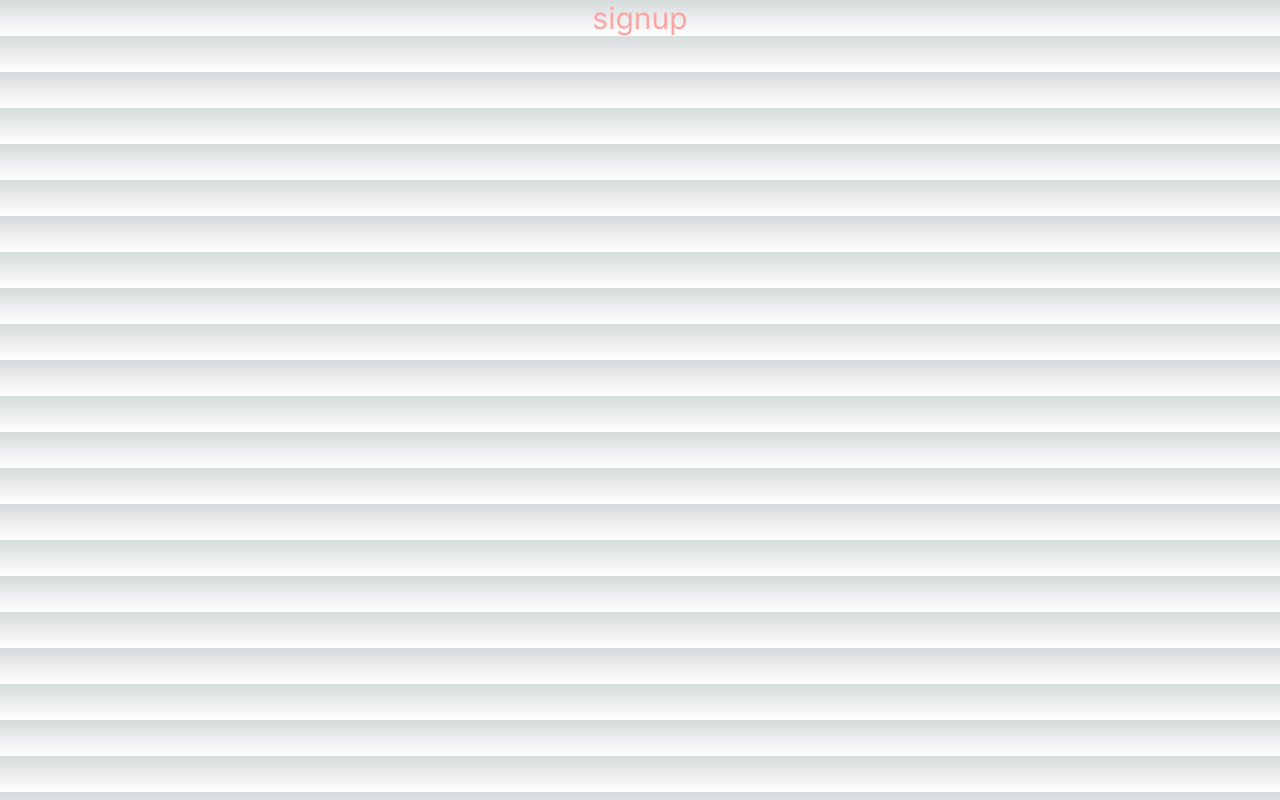
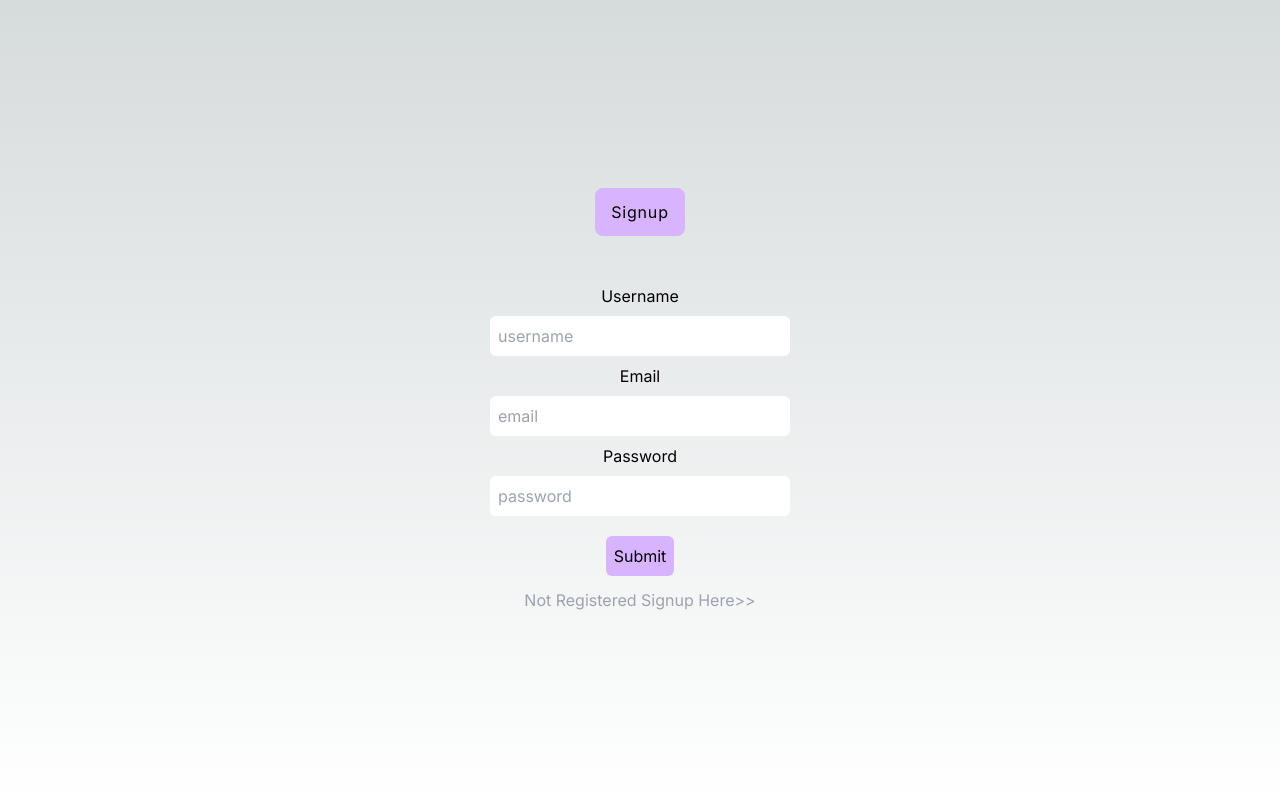
Before and after one commit to Karanfullstack/nextjs, a Next.js app: page /signup in a window 1280 px wide. Built offline with nearby package versions, Linux system fonts and the light colour scheme.

Commit message:
signup api and pages

```diff
--- a/package.json
+++ b/package.json
@@ -27,5 +27,8 @@
     "react-hot-toast": "^2.4.1",
     "tailwindcss": "3.4.0",
     "typescript": "5.3.3"
+  },
+  "devDependencies": {
+    "@types/bcryptjs": "^2.4.6"
   }
 }
--- /dev/null
+++ b/src/app/api/users/signup/route.ts
@@ -0,0 +1,41 @@
+import {DB_CONNECTION} from "@/db/connection";
+import User from "@/models/userModel";
+import {NextRequest, NextResponse} from "next/server";
+import bcrypt from "bcryptjs";
+
+export async function POST(request: NextRequest) {
+	try {
+		const {email, password, username} = await request.json();
+		if (!username || !email || !password) {
+			return NextResponse.json(
+				{error: "Please fill all fields"},
+				{status: 400}
+			);
+		}
+		console.log(email, password, username);
+		await DB_CONNECTION();
+
+		// finding user if exists
+		const user = await User.findOne({email});
+		if (user) {
+			return NextResponse.json({error: "User already exists"}, {status: 400});
+		}
+		// hashing password;
+		const hashedPassword = await bcrypt.hash(password, 10);
+		// creating new user
+		const newUser = new User({
+			username,
+			email,
+			password: hashedPassword,
+		});
+		// saving user
+		await newUser.save();
+		// returning user
+		return NextResponse.json(
+			{message: "User Registered Done", success: true, user: newUser},
+			{status: 201}
+		);
+	} catch (error: any) {
+		return NextResponse.json({error: error.message}, {status: 500});
+	}
+}
--- a/src/app/login/page.tsx
+++ b/src/app/login/page.tsx
@@ -1,7 +1,53 @@
-import React from "react";
+"use client";
+import Link from "next/link";
+import React, {useState, useEffect} from "react";
+import {useRouter} from "next/navigation";
+import axios from "axios";
 
 const LoginPage = () => {
-	return <h1 className="text-3xl text-center text-green-200">Login</h1>;
+	const [user, setUser] = useState({
+		email: "",
+		password: "",
+	});
+
+	// onSubmit function
+	const onSubmit = async () => {};
+	return (
+		<div className="flex flex-col items-center justify-center min-h-screen py-2">
+			<h1 className="text-2xl tracking-wider rounded-lg mb-10 text-center text-black py-3 px-4 bg-purple-300">
+				Login
+			</h1>
+
+			<label className="text-1xl mb-2 mt-2" htmlFor="email">
+				Email
+			</label>
+			<input
+				className="text-black p-2 min-w-[300px] rounded-md outline-none"
+				type="text"
+				placeholder="email"
+				value={user.email || ""}
+				onChange={(e) => setUser({...user, email: e.target.value})}
+			/>
+
+			<label className="text-1xl mb-2 mt-2" htmlFor="email">
+				Password
+			</label>
+			<input
+				className="text-black p-2 min-w-[300px] rounded-md outline-none"
+				type="password"
+				placeholder="password"
+				value={user.password || ""}
+				onChange={(e) => setUser({...user, password: e.target.value})}
+			/>
+			<button
+				onClick={onSubmit}
+				className="p-2 bg-purple-300 text-black rounded-md mt-5 hover:bg-purple-400 duration-150"
+			>
+				Submit
+			</button>
+			<Link className="mt-3 text-gray-400" href="/signup">Not Registered Signup Here{">>"} </Link>
+		</div>
+	);
 };
 
 export default LoginPage;
--- /dev/null
+++ b/src/app/profile/[id]/page.tsx
@@ -0,0 +1,13 @@
+import React from "react";
+
+const UserProfile = ({params}: any) => {
+	return (
+		<div className="flex justify-center items-center h-screen">
+			<h1 className="text-3xl">
+				User Profile Page <span className="bg-purple-300 rounded-lg text-black p-1">{params.id}</span>
+			</h1>
+		</div>
+	);
+};
+
+export default UserProfile;
--- /dev/null
+++ b/src/app/profile/page.tsx
@@ -0,0 +1,11 @@
+import React from "react";
+
+const ProfilePage = () => {
+	return (
+		<div className="flex justify-center h-screen items-center">
+			<h1 className="text-2xl uppercase font-black">Profile Page</h1>
+		</div>
+	);
+};
+
+export default ProfilePage;
--- a/src/app/signup/page.tsx
+++ b/src/app/signup/page.tsx
@@ -1,9 +1,81 @@
-import React from 'react'
+"use client";
+import Link from "next/link";
+import React, {useState, useEffect} from "react";
+import {useRouter} from "next/navigation";
+import axios from "axios";
 
 const SignupPage = () => {
-  return (
-    <h1 className='text-3xl text-center text-red-300'>signup</h1>
-  )
-}
+	const router = useRouter();
+	const [user, setUser] = useState({
+		email: "",
+		password: "",
+		username: "",
+	});
 
-export default SignupPage
+	// onSubmit function
+	const onSubmit = async () => {
+		try {
+			const response = await axios.post("/api/users/signup", user);
+			if (response.data.success) {
+				router.push("/login");
+			}
+			console.log(response);
+		} catch (error: any) {
+			console.log(error.message);
+		}
+	};
+
+	// useEffect
+
+	return (
+		<div className="flex flex-col items-center justify-center min-h-screen py-2">
+			<h1 className="text-1xl tracking-wider rounded-lg mb-10 text-center text-black py-3 px-4 bg-purple-300">
+				Signup
+			</h1>
+			<label className="text-1xl mb-2 mt-2" htmlFor="email">
+				Username
+			</label>
+			<input
+				className="text-black p-2 min-w-[300px] rounded-md outline-none"
+				type="text"
+				placeholder="username"
+				value={user.username || ""}
+				onChange={(e) => setUser({...user, username: e.target.value})}
+			/>
+
+			<label className="text-1xl mb-2 mt-2" htmlFor="email">
+				Email
+			</label>
+			<input
+				className="text-black p-2 min-w-[300px] rounded-md outline-none"
+				type="text"
+				placeholder="email"
+				value={user.email || ""}
+				onChange={(e) => setUser({...user, email: e.target.value})}
+			/>
+
+			<label className="text-1xl mb-2 mt-2" htmlFor="email">
+				Password
+			</label>
+			<input
+				className="text-black p-2 min-w-[300px] rounded-md outline-none"
+				type="password"
+				placeholder="password"
+				value={user.password || ""}
+				onChange={(e) => setUser({...user, password: e.target.value})}
+			/>
+			<button
+				onClick={onSubmit}
+				className="
+					 p-2 bg-purple-300 text-black rounded-md mt-5 hover:bg-purple-400 duration-150"
+			>
+				Submit
+			</button>
+			<Link className="mt-3 text-gray-400" href="/login">
+				Not Registered Signup Here{">>"}{" "}
+			</Link>
+		</div>
+	);
+};
+
+export default SignupPage;
--- a/src/db/connection.ts
+++ b/src/db/connection.ts
@@ -6,13 +6,13 @@ if (!MONGO_URI) {
 }
 // Pool connection
 let cachedConnection: Connection | null = null;
-export const dbConnection = async (): Promise<Connection> => {
+export const DB_CONNECTION = async (): Promise<Connection> => {
 	if (cachedConnection) {
-		console.log("cahced connection");
+		console.log("cached connection");
 		return cachedConnection;
 	}
-	const connection = await mongoose.connect(MONGO_URI as string);
-	cachedConnection = connection.connection; // mongoose.connection
+	const DB = await mongoose.connect(MONGO_URI as string);
+	cachedConnection = DB.connection; // mongoose.connection
 	console.log("first connection");
-	return connection.connection;
+	return DB.connection;
 };
--- /dev/null
+++ b/src/models/userModel.ts
@@ -0,0 +1,33 @@
+import mongoose from "mongoose";
+
+const userSchema = new mongoose.Schema(
+	{
+		username: {
+			type: String,
+			required: [true, "Username is required"],
+			unique: [true, "Username already exists"],
+		},
+		email: {
+			type: String,
+			required: [true, "Email is required"],
+			unique: [true, "Email already exists"],
+		},
+		password: {
+			type: String,
+			required: [true, "Password is required"],
+		},
+		isAdmin: {
+			type: Boolean,
+			default: false,
+		},
+		forgetPasswordToken: String,
+		forgetPasswordExpiry: Date,
+		verifyToken: String,
+		verifyTokenExpiry: Date,
+	},
+	{timestamps: true}
+);
+
+const User = mongoose.models.users || mongoose.model("users", userSchema);
+
+export default User;
```
Also changed, not shown: 1 other file (tests, documents, lock files or other folders).
